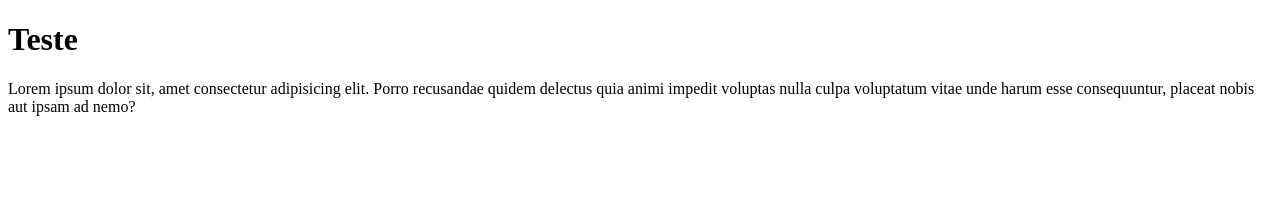
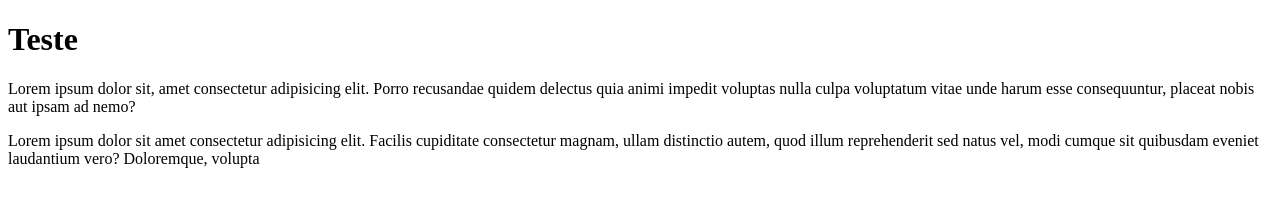
Before and after one commit to abeazist/teste, a plain HTML site: page aula06-04/index.html in a window 1280 px wide. Drawn offline with Linux system fonts and the light colour scheme.

Commit message:
mais um paaragrafo

```diff
--- a/aula06-04/index.html
+++ b/aula06-04/index.html
@@ -9,5 +9,6 @@
 <body>
     <h1>Teste</h1>
     <p>Lorem ipsum dolor sit, amet consectetur adipisicing elit. Porro recusandae quidem delectus quia animi impedit voluptas nulla culpa voluptatum vitae unde harum esse consequuntur, placeat nobis aut ipsam ad nemo?</p>
+    <p>Lorem ipsum dolor sit amet consectetur adipisicing elit. Facilis cupiditate consectetur magnam, ullam distinctio autem, quod illum reprehenderit sed natus vel, modi cumque sit quibusdam eveniet laudantium vero? Doloremque, volupta</p>
 </body>
 </html>
```
